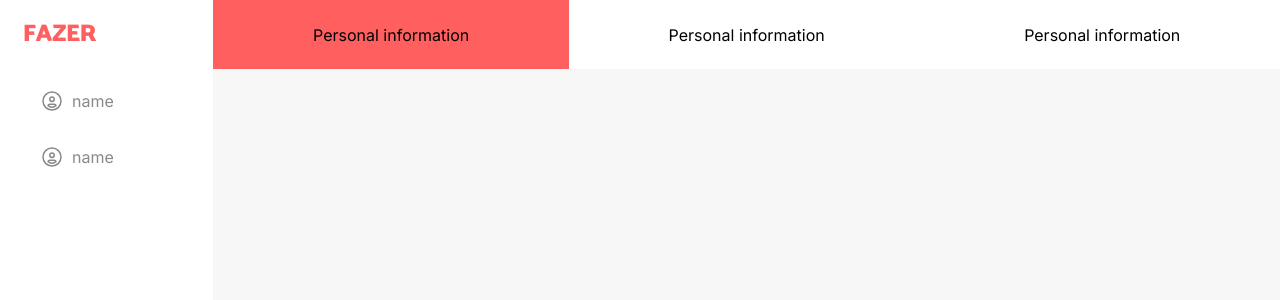
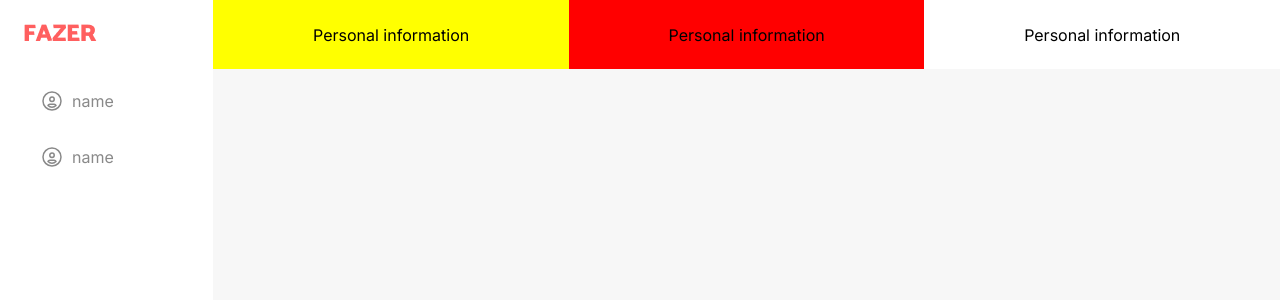
Before and after one commit to AnriDumbadze/music, a Next.js app: page / in a window 1280 px wide. Shown: the top 300 px of the page. Built offline with nearby package versions, Linux system fonts and the light colour scheme.

Commit message:
corrected mistakes and made nav menu component

```diff
--- a/app/Components/NavItem/NavItem.module.scss
+++ b/app/Components/NavItem/NavItem.module.scss
@@ -5,5 +5,22 @@
   align-items: center;
   justify-content: center;
   align-items: center;
-  flex-shrink: 0;
 }
+
+.nav {
+  width: 100%;
+}
+
+.navContent {
+  display: flex;
+  width: 100%;
+}
+
+.hidden {
+  display: none;
+}
+
+.sale {
+  flex-grow: 1;
+  text-align: center;
+}
--- a/app/Components/NavItem/NavItem.tsx
+++ b/app/Components/NavItem/NavItem.tsx
@@ -2,22 +2,36 @@ import React from "react";
 import styles from "./NavItem.module.scss";
 
 type Props = {
+  visible: boolean;
   navContent: string;
   backgroundColor: string;
 };
+
 const NavItem = (props: Props) => {
   const ItemStyle = {
     backgroundColor: props.backgroundColor
   };
 
+  const saleStylesRender = () => {
+    if (!props.visible) {
+      return styles.hidden;
+    } else {
+      return styles.sale;
+    }
+  };
+
   return (
-    <div className={styles.nav}>
+    <div className={saleStylesRender()}>
+    {props.visible && (
+      <div className={styles.nav}>
       <div className={styles.navContent}>
         <div className={styles.navItem} style={ItemStyle}>
           <span>{props.navContent}</span>
         </div>
       </div>
     </div>
+    )}
+  </div>
   );
 };
 
--- a/app/Components/Navigation/Nav.module.scss
+++ b/app/Components/Navigation/Nav.module.scss
@@ -1,18 +1,7 @@
 .nav {
-    width: 100%;
-  }
+  width: 100%;
+}
 
-  .navContent {
-    display: flex;
-    width: 100%;
-    justify-content: space-between; /* This can be adjusted as needed */
-  }
-
-  .hidden {
-    display: none;
-  }
-
-  .sale {
-    flex-grow: 1; /* This makes each item take up available space */
-    text-align: center; /* Centers the text within each item */
-  }
+.navContent {
+  display: flex;
+}
--- a/app/Components/Navigation/Nav.tsx
+++ b/app/Components/Navigation/Nav.tsx
@@ -2,37 +2,17 @@ import React from "react";
 import styles from "./Nav.module.scss";
 import NavItem from "../NavItem/NavItem";
 
-type Props = {
-  visible?: boolean;
-};
 
-const Navigation = (props: Props) => {
-  const saleStylesRender = () => {
-    if (!props.visible) {
-      return styles.hidden;
-    } else {
-      return styles.sale;
-    }
-  };
+
+const Navigation = () => {
 
   return (
     <div className={styles.nav}>
       <div className={styles.navContent}>
-        <div className={saleStylesRender()}>
-          {props.visible && (
-            <NavItem navContent={"Personal information"} backgroundColor={"#ff5f5f"} />
-          )}
-        </div>
-        <div className={saleStylesRender()}>
-          {props.visible && (
-            <NavItem navContent={"Personal information"} backgroundColor={"#fff"} />
-          )}
-        </div>
-        <div className={saleStylesRender()}>
-          {props.visible && (
-            <NavItem navContent={"Personal information"} backgroundColor={"#fff"} />
-          )}
-        </div>
+
+        <NavItem navContent={"Personal information"} backgroundColor={"yellow"} visible={true}/>
+        <NavItem navContent={"Personal information"} backgroundColor={"red"} visible={true}/>
+        <NavItem navContent={"Personal information"} backgroundColor={"white"} visible={true}/>
 
       </div>
     </div>
--- a/app/page.tsx
+++ b/app/page.tsx
@@ -8,7 +8,7 @@ const Home = () => {
 
       <div className={styles.mainContent}>
           <AsideMenu/>
-          <Navigation visible={true}/>
+          <Navigation/>
 
       </div>
 
```
